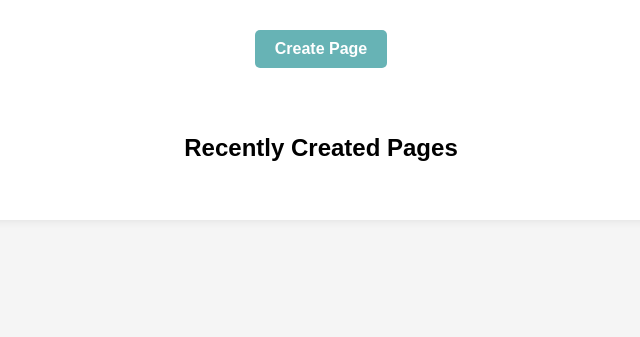
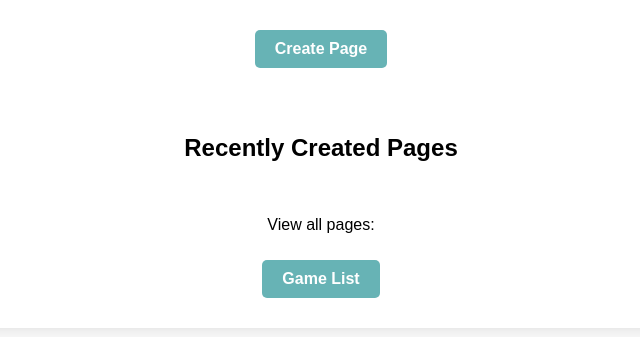
Before and after one commit to Babymonster45/ByteLore, a PHP site: page / in a window 1280 px wide. Shown: the part 82-419 px from the top of the page, without its empty margins (319-959 px from the left). Run offline with PHP 8.4, Linux system fonts and the light colour scheme; data that the repository does not hold is empty.

Commit message:
game list fix

```diff
--- a/create_page.php
+++ b/create_page.php
@@ -22,7 +22,7 @@ if ($_SERVER["REQUEST_METHOD"] == "POST") {
 
     if ($count > 0) {
         // A page with the same title already exists, show an error message
-        echo "A page with the same title already exists. Please choose a different title.";
+        echo "That game already exists. Please look in our games list.";
     } else {
         // Insert data into the database
         $sql = "INSERT INTO user_pages (title, content) VALUES (?, ?)";
--- a/index.php
+++ b/index.php
@@ -12,10 +12,14 @@
         <h1>Welcome to ByteLore</h1>
     </header>
     <main>
-	<div><a class="button" href="/create_page">Create Page</a></div><br><br>
+        <div><a class="button" href="/create_page">Create Page</a></div><br><br>
 
-	<h2>Recently Created Pages</h2><br>
-  	<?php include('recent_pages.php'); ?>
-	</main>
+        <h2>Recently Created Pages</h2><br>
+        <?php include('recent_pages.php'); ?>
+
+        <!-- Add a link to the "All Pages" page -->
+        <p>View all pages:</p>
+        <div><a class="button" href="/game_list.php">Game List</a></div>
+    </main>
 </body>
 </html>
```
